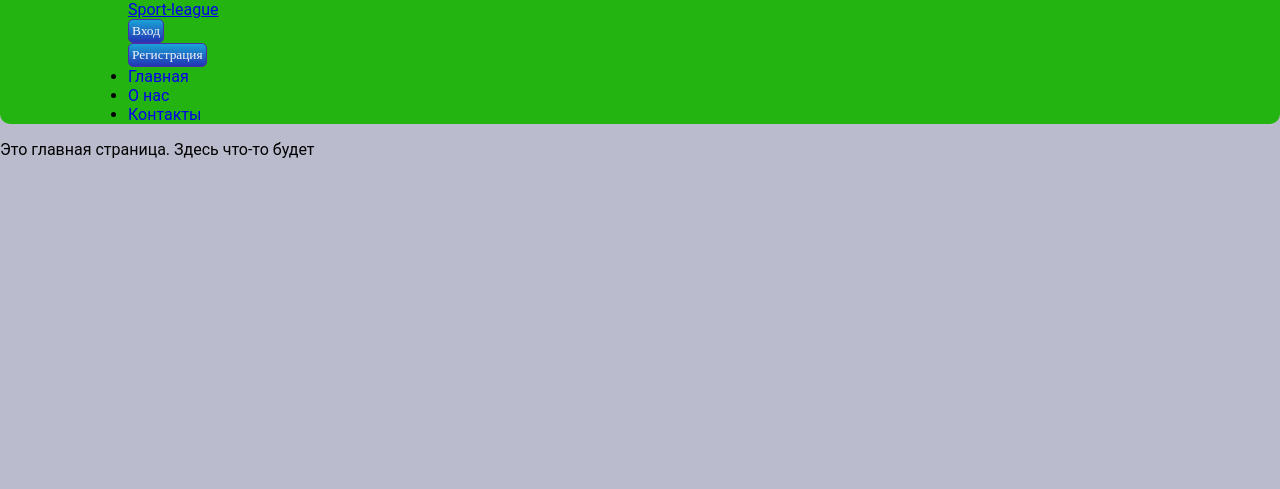
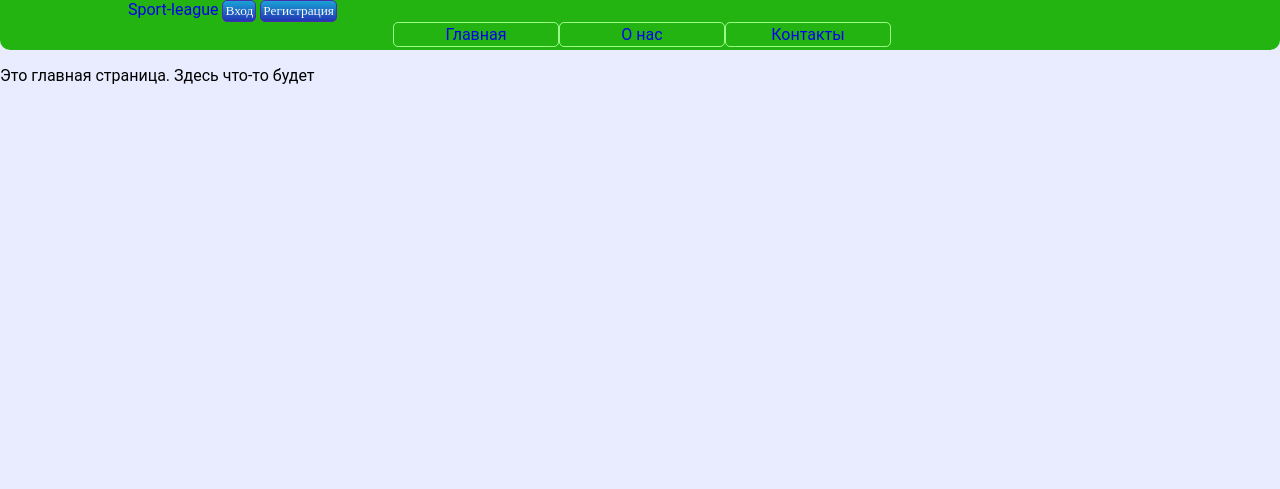
Before and after one commit to Romissevd/sports_league, a Django app: page / in a window 1280 px wide. Shown: the top 489 px of the page. Run offline with Django 3.2, Linux system fonts and the light colour scheme.

Commit message:
added navigation style

```diff
--- a/static/css/base.css
+++ b/static/css/base.css
@@ -15,7 +15,7 @@ header {
     margin: auto;
 }
 
-input.login {
+input.button {
     font: 10pt DialogInput;
     color: #f8f8f8;
     border: 1px #4a2dad solid;
@@ -29,7 +29,7 @@ input.login {
     outline: none;
 }
 
-input.login:active {
+input.button:active {
     background: -moz-linear-gradient(#2235B4, #1AA3D6);
     background: -webkit-gradient(linear, 0 0, 0 100%, from(#2235B4), to(#1AA3D6));
     filter: progid:DXImageTransform.Microsoft.gradient(startColorstr='#2235B4', endColorstr='#1AA3D6');
--- a/templates/base.html
+++ b/templates/base.html
@@ -8,30 +8,28 @@
 </head>
 <body>
 <header>
-    <div class="head">
+
     <div class="container">
-        <a href="/" class="logo">Sport-league</a>
+        <a href="{% url 'index' %}" class="logo">Sport-league</a>
 {#        отображать кнопки если пользователь не авторизован иначе пользователя#}
-            <form action="/user/login">
-                <input type="submit" class="login" value="Вход">
+            <form action="{% url 'login' %}">
+                <input type="submit" class="but" value="Вход">
             </form>
-            <form action="/user/registration">
-                <input type="submit" class="login" value="Регистрация">
+            <form action="{% url 'registration' %}">
+                <input type="submit" class="but" value="Регистрация">
             </form>
         <nav>
           <ul>
-            <li><a href="/">Главная</a></li>
-            <li><a href="/abouts">О нас</a></li>
-            <li><a href="/contacts">Контакты</a></li>
+            <li><a href="{% url 'index' %}">Главная</a></li>
+            <li><a href="{% url 'abouts' %}">О нас</a></li>
+            <li><a href="{% url 'contacts' %}">Контакты</a></li>
           </ul>
         </nav>
     </div>
-    </div>
+
 </header>
 {% block content %}
-<div class="main">
     <p>Это главная страница. Здесь что-то будет</p>
-</div>
 {% endblock %}
 
 <footer class="foot">
--- a/user/static/css/bases.css
+++ b/user/static/css/bases.css
@@ -1,5 +1,5 @@
 body {
-    background-color: #BABBCD;
+    background-color: #E9EBFF;
     font: 12pt Roboto;
     margin: 0 0;
 }
@@ -7,19 +7,66 @@ body {
 header {
     background-color: #23b411;
     width: 100%;
+    height: 50px;
     border-bottom-left-radius: 10px;
     border-bottom-right-radius: 10px;
+    text-decoration: none;
 }
 
-.button_log {
-    margin: auto;
+header form {
+    display: inline-block;
+}
+nav {
+    text-align-last: center;
 }
 
-input.login {
+/*nav a {*/
+	/*text-decoration: none;*/
+/*}*/
+
+nav ul {
+	margin: 0;
+	padding: 0;
+}
+
+/*header nav ul {*/
+    /*margin: 0;*/
+    /*padding-left: 0;*/
+/*}*/
+
+header nav ul li {
+    display: inline-block;
+    /*height: auto;*/
+    /*width: 32%;*/
+    /*border: 1px #9BFF86 solid;*/
+    /*padding: 2px;*/
+    /*-moz-border-radius: 2px; !* Firefox *!*/
+    /*-webkit-border-radius: 2px; !* Safari 4 *!*/
+    /*border-radius: 5px; !* IE 9, Safari 5, Chrome *!*/
+    /*margin-right: -4px;*/
+}
+
+header nav ul li a {
+    display: block;
+    width: 10em;
+    border: 1px #9BFF86 solid;
+    padding: 2px;
+    -moz-border-radius: 2px; /* Firefox */
+    -webkit-border-radius: 2px; /* Safari 4 */
+    border-radius: 5px; /* IE 9, Safari 5, Chrome */
+    margin-right: -4px;
+    text-align: center;
+}
+
+header nav ul li a:hover {
+    background-color: #9BFF86;
+}
+
+input.but {
     font: 10pt DialogInput;
     color: #f8f8f8;
     border: 1px #4a2dad solid;
-    padding: 3px;
+    padding: 2px;
     -moz-border-radius: 5px; /* Firefox */
     -webkit-border-radius: 5px; /* Safari 4 */
     border-radius: 5px; /* IE 9, Safari 5, Chrome */
@@ -29,7 +76,7 @@ input.login {
     outline: none;
 }
 
-input.login:active {
+input.but:active {
     background: -moz-linear-gradient(#2235B4, #1AA3D6);
     background: -webkit-gradient(linear, 0 0, 0 100%, from(#2235B4), to(#1AA3D6));
     filter: progid:DXImageTransform.Microsoft.gradient(startColorstr='#2235B4', endColorstr='#1AA3D6');
@@ -41,24 +88,11 @@ input.login:active {
     margin: 0 auto;
     /*text-align-last: center;*/
 }
-.main {
-    background-color: #BABBCD;
-    height: 300px;
+
+.container a {
+    text-decoration: none;
 }
 
 .foot {
     height: 50px;
 }
-
-nav {
-    text-align-last: left;
-}
-
-nav a {
-	text-decoration: none;
-}
-
-nav ul {
-	margin: 0;
-	padding: 0;
-}
```
